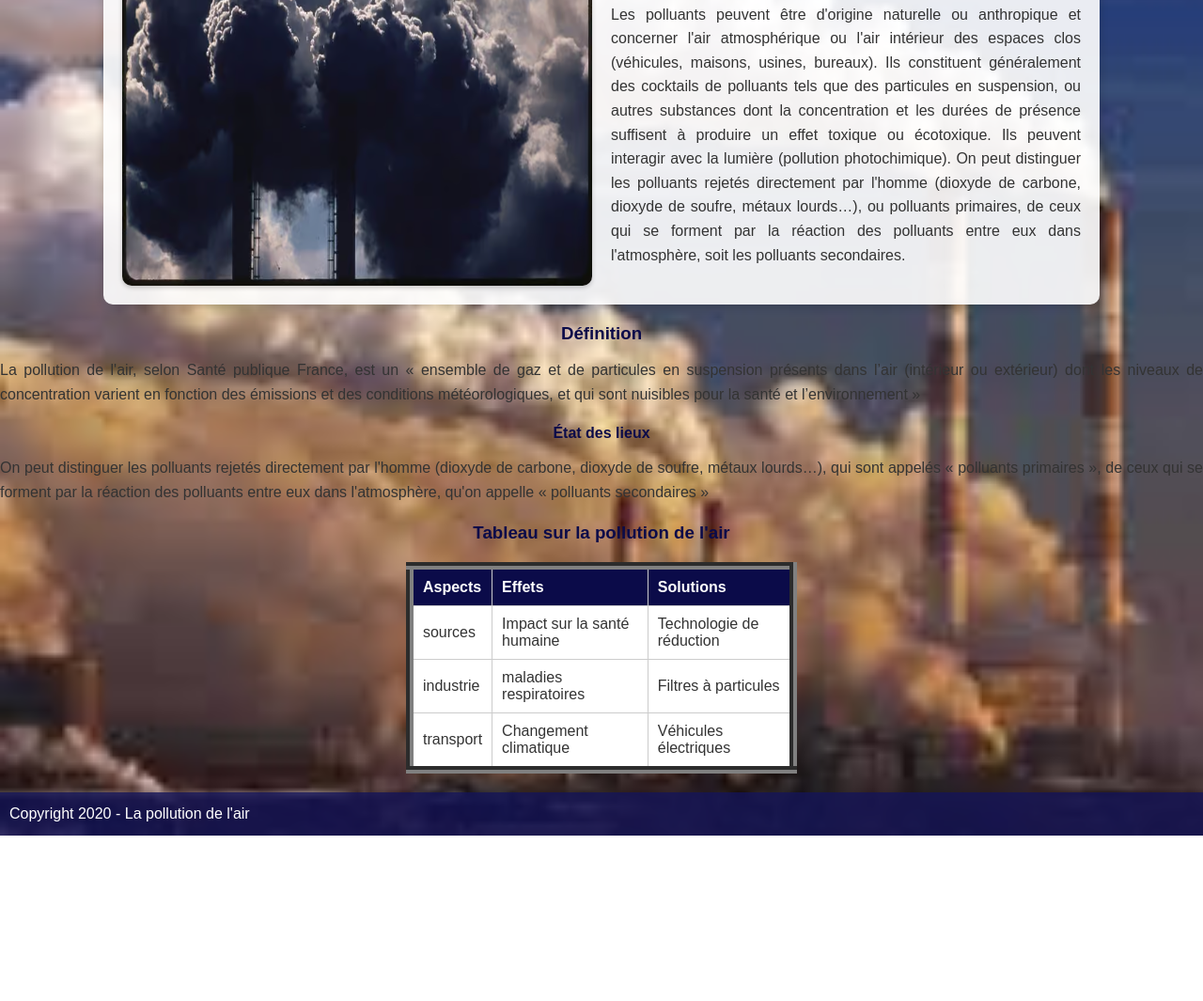
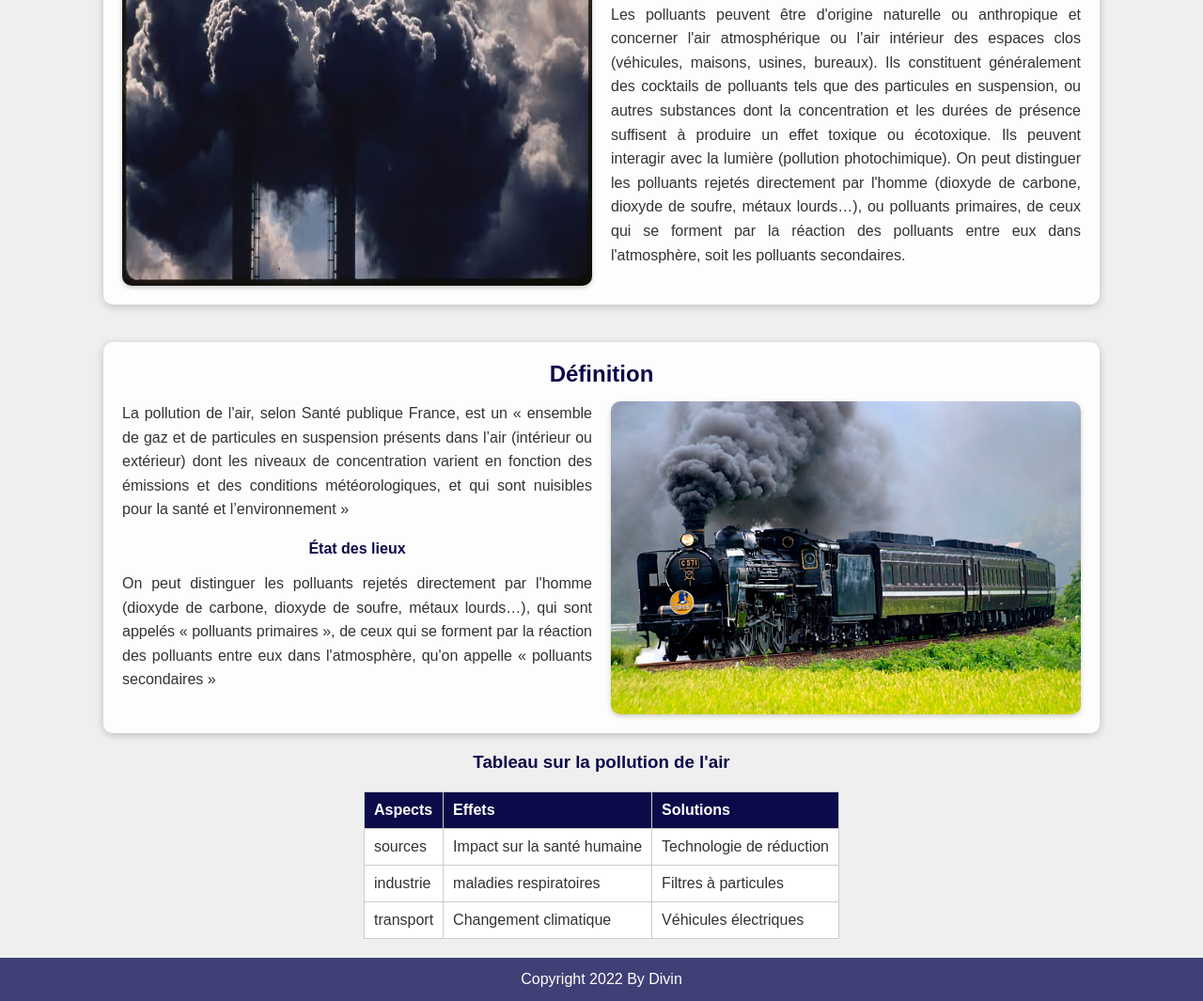
Before and after one commit to kiddocoder/divin, a plain HTML site: page index.html in a window 1280 px wide. Shown: the part 434-1499 px from the top of the page at 94% size. Before the commit the page ends 1323 px from the top, so only its background shows below. Drawn offline with Linux system fonts and the light colour scheme.

Commit message:
a commit

```diff
--- a/css/style.css
+++ b/css/style.css
@@ -5,19 +5,18 @@
 }
 
 body {
-    background-image: url('../img/background.jpeg');
-    background-size: cover;
     display: flex;
     flex-direction: column;
     align-items: center;
     font-family: Arial, sans-serif;
     color: #333;
+    background-color: #efefef;
 }
 
 header {
     display: flex;
     align-items: center;
-    background-color: rgba(11, 11, 73, 0.8);
+    background-color: #fff;
     width: 100%;
     padding: 15px 0;
     box-shadow: 0 2px 5px rgba(0, 0, 0, 0.3);
@@ -39,6 +38,7 @@ nav ul {
     display: flex;
     justify-content: space-around;
     padding: 0;
+    gap: 10px;
     margin-left: auto;
     list-style-type: none;
 }
@@ -67,6 +67,9 @@ section.container {
     border-radius: 10px;
     box-shadow: 0 2px 10px rgba(0, 0, 0, 0.2);
 }
+.reverse{
+  flex-direction: row-reverse;
+}
 
 section.container .details {
     display: flex;
@@ -94,7 +97,7 @@ p {
 
 table {
     border-collapse: collapse;
-    width: 80%;
+    width: 100%;
     margin: 20px auto;
     background: #fff;
 }
@@ -121,5 +124,8 @@ footer {
 }
 
 footer p {
+    display: flex;
+    align-items: center;
+    justify-content: center;
     margin: 0;
 }
--- a/index.html
+++ b/index.html
@@ -31,33 +31,46 @@
         <div class="details">
             <img src="./img/photo pollution1.avif" alt="pollution">
             <div class="content">
-                <p>La pollution de l'air (ou pollution atmosphérique) est une altération de la qualité de l'air pouvant
+                <p>
+                    La pollution de l'air (ou pollution atmosphérique) est une altération de la qualité de l'air pouvant
                     être caractérisée par des mesures de polluants chimiques, biologiques ou physiques (appelés «
                     aérocontaminants »). Elle peut avoir des conséquences préjudiciables à la santé humaine, aux êtres
-                    vivants, au climat, ou aux biens matériels.</p>
-                <p>Les polluants peuvent être d'origine naturelle ou anthropique et concerner l'air atmosphérique ou
+                    vivants, au climat, ou aux biens matériels.
+                </p>
+                <p>
+                    Les polluants peuvent être d'origine naturelle ou anthropique et concerner l'air atmosphérique ou
                     l'air intérieur des espaces clos (véhicules, maisons, usines, bureaux). Ils constituent généralement
                     des cocktails de polluants tels que des particules en suspension, ou autres substances dont la
                     concentration et les durées de présence suffisent à produire un effet toxique ou écotoxique. Ils
                     peuvent interagir avec la lumière (pollution photochimique). On peut distinguer les polluants
                     rejetés directement par l'homme (dioxyde de carbone, dioxyde de soufre, métaux lourds…), ou
                     polluants primaires, de ceux qui se forment par la réaction des polluants entre eux dans
-                    l'atmosphère, soit les polluants secondaires.</p>
+                    l'atmosphère, soit les polluants secondaires.
+                </p>
             </div>
         </div>
+    </section>
 
-    </section>
-    <section>
-        <h3>Définition</h3>
-        <p>La pollution de l'air, selon Santé publique France, est un « ensemble de gaz et de particules en
+    <section class="container intro ">
+    <h2 class="title">Définition</h2>
+    <div class="details reverse">
+        <img src="img/photo2.jpg" alt="definition">
+        <div class="content ">
+            <p>
+                La pollution de l'air, selon Santé publique France, est un « ensemble de gaz et de particules en
                 suspension présents dans l’air (intérieur ou extérieur) dont les niveaux de concentration varient en
                 fonction des émissions et des conditions météorologiques, et qui sont nuisibles pour la santé et
-            l’environnement »</p>
+                l’environnement »
+            </p>
 
             <h4>État des lieux</h4>
-        <p>On peut distinguer les polluants rejetés directement par l'homme (dioxyde de carbone, dioxyde de soufre,
+            <p>
+                On peut distinguer les polluants rejetés directement par l'homme (dioxyde de carbone, dioxyde de soufre,
                 métaux lourds…), qui sont appelés « polluants primaires », de ceux qui se forment par la réaction des
-            polluants entre eux dans l'atmosphère, qu'on appelle « polluants secondaires »</p>
+                polluants entre eux dans l'atmosphère, qu'on appelle « polluants secondaires »
+            </p>
+        </div>
+        </div>
         </section>
 
         <!-- <section>
@@ -67,7 +80,7 @@
 
         <section>
             <h3>Tableau sur la pollution de l'air</h3>
-        <table border="8" width="80%">
+            <table>
                 <tr>
                     <th>Aspects</th>
                     <th>Effets</th>
@@ -92,7 +105,7 @@
         </section>
 
         <footer>
-        <p>Copyright 2020 - La pollution de l'air</p>
+            <p>Copyright 2022 By Divin</p>
         </footer>
 
 </body>
```
Also changed, not shown: page/fichier.html (deleted, +0 -11 lines). Lines whose indentation alone changed are shown as unchanged.
